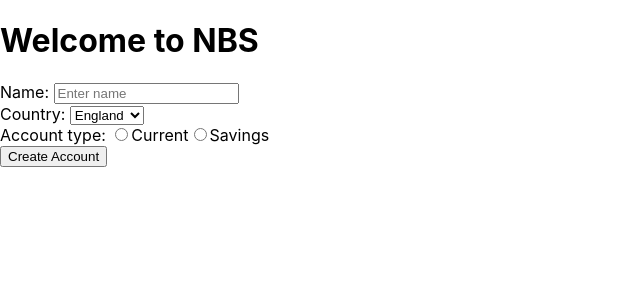
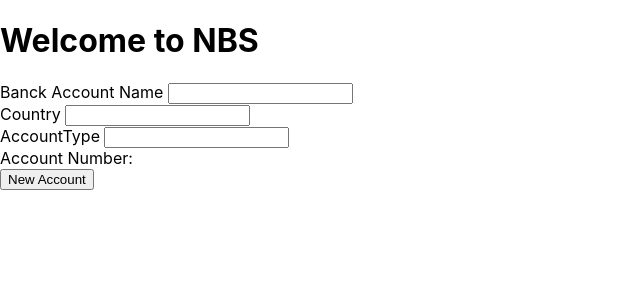
Before and after one commit to Sad-0ld-GIT/fullStackProject, a React (Create React App) app in the folder frontend/: page / in a window 1280 px wide. Shown: the top 300 px of the page, without its empty margins (0-640 px from the left). Built offline with nearby package versions, Linux system fonts and the light colour scheme.

Commit message:
Update CreateAccount.js

```diff
--- a/frontend/src/CreateAccount.js
+++ b/frontend/src/CreateAccount.js
@@ -1,33 +1,44 @@
-function CreateAccount(){
-    function SaveAccount(){
-        let request = {
+import  {useState} from 'react';
+
+function NewBankAccount(){
+  //  let [stateData,setStateData]=useState({result:""})
+    let [account,setaccountNumber]=useState({accountNumber:""})
+
+    function processData(data){
+        //alert(data.accountNumber)
+        setaccountNumber(data)
+    }
+
+    function processResponse(response){
+        let promiseJson= response.json()
+        promiseJson.then(processData)
+    }
+
+    function createAccount(){
+        const requestOptions = {
             method: 'POST',
             headers: { 'Content-Type': 'application/json' },
             body: JSON.stringify({
-                "accno": Object.accno,
-                "name": Object.name
+                "name":document.getElementById("na").value,
+                "country":document.getElementById("country").value,
+                "accountType":document.getElementById("acctype").value
              })
         };
-        fetch('http://127.0.0.1:8000/createAccount',request)
-    }
+        let p = fetch('http://localhost:8000/createAccount', requestOptions)
+        p.then(processResponse)
+        }
+
     return(
         <>
-            <form>
-                Name: <input type="text" placeholder="Enter name" id="name"></input><br/>
-                Country: <select id="country">
-                    <option value="England">England</option>
-                    <option value="Ireland">Ireland</option>
-                    <option value="Scotland">Scotland</option>
-                    <option value="Wales">Wales</option>
-                </select><br/>
-                Account type: <input type="radio" name="accountType" id="current" value="Current"/>
-                    <label for="current">Current</label>
-                <input type="radio" name="accountType" id="savings" value="Savings"/>
-                    <label for="savings">Savings</label><br/>
-                <input type="Button" value="Create Account" onClick={ ()=> SaveAccount()}/>
-            </form>
+        Banck Account
+        Name <input type="text" id="na"></input> <br/>
+        Country <input type="text" id="country"></input> <br/>
+        AccountType <input type="text" id="acctype"></input> <br/>
+        Account Number:<b>{account.accountNumber}</b>
+        <br></br>
+        <input type="button" value="New Account" onClick={ ()=>createAccount() }></input>
         </>
     )
 }
 
-export default CreateAccount;
+export default NewBankAccount;
```
